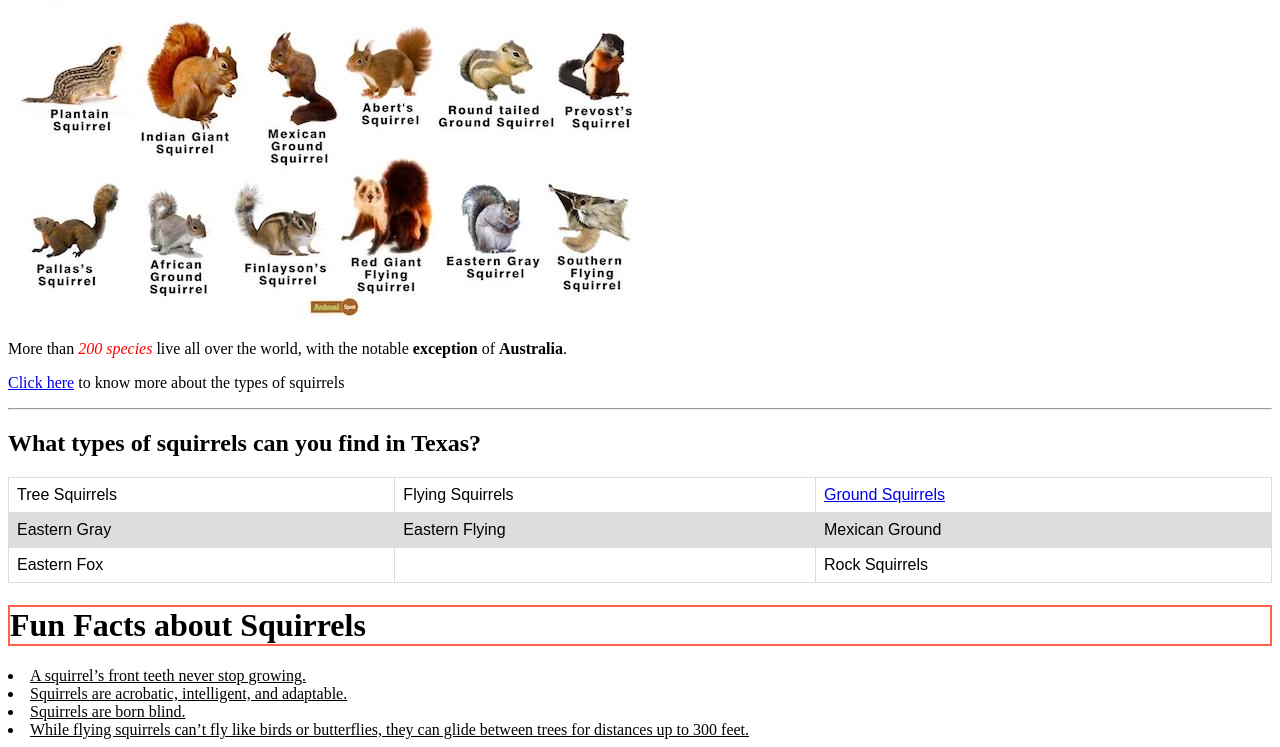
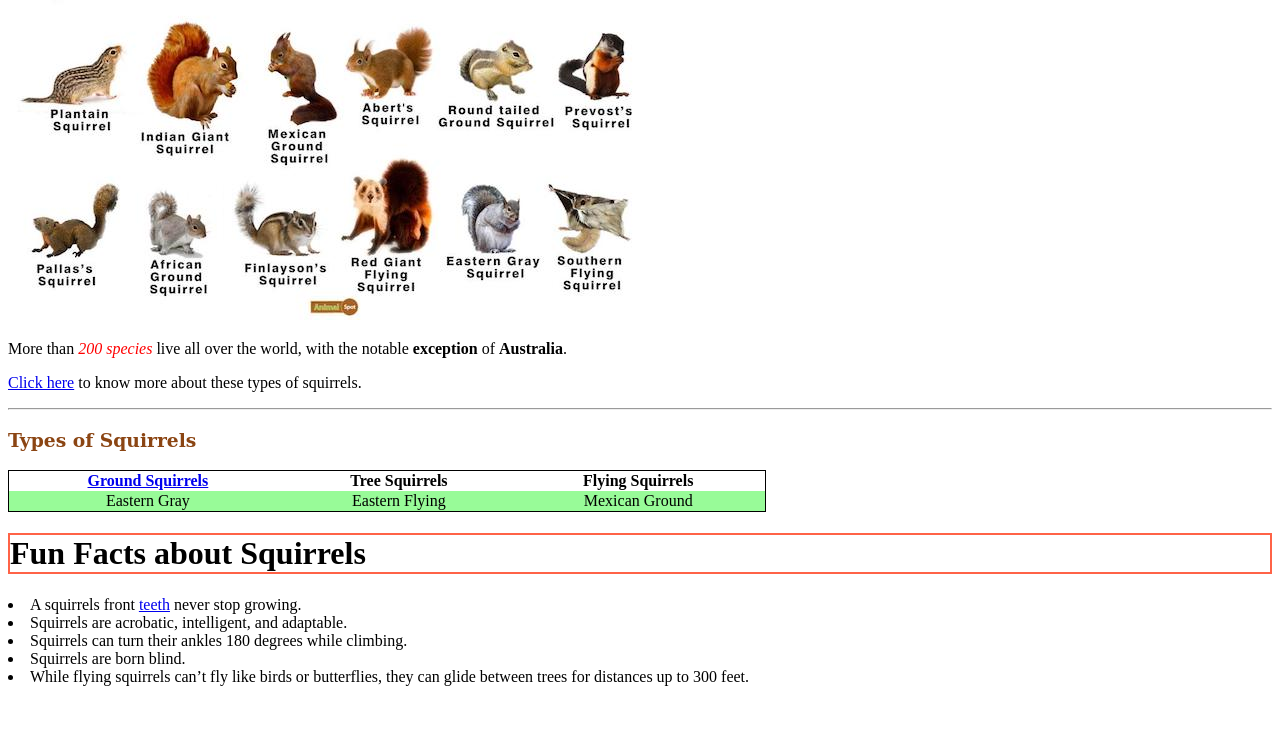
Before and after one commit to valeriadlfg/html2, a plain HTML site: page index.html in a window 1280 px wide. Shown: the part 2133-2880 px from the top of the page. After the commit the page ends 2827 px from the top, so only its background shows below. Drawn offline with Linux system fonts and the light colour scheme.

Commit message:
added script

```diff
--- a/index.html
+++ b/index.html
@@ -5,19 +5,22 @@
 <title>Squirrels</title>
 	<style>
 		table{
-			font-family: arial, sans-serif;
+			font-family: arial,;
   border-collapse: collapse;
 			width: 100%;}
 
-td, th {
-  border: 1px solid #dddddd;
-  text-align: left;
-  padding: 8px;
+ tr {
+  border: 10px solid #ddddd;
+  text-align: center;
+  padding: 2px;
 }
 
 tr:nth-child(even) {
-  background-color: #dddddd;
+  background-color:palegreen;
+
+
 }
+		#listnames{ font-family: Constantia, "Lucida Bright", "DejaVu Serif", Georgia, "serif"; color:saddlebrown}
 		i{
 			color:red;
 
@@ -29,6 +32,7 @@ tr:nth-child(even) {
 </head>
 
 <body>
+
 <h1 style="text-align:center;">Facts about Squirrels</h1>
 
 <img src="images/squirrel.jpg" width="640" height="512" alt=""/>
@@ -44,45 +48,35 @@ tr:nth-child(even) {
 	<h2>How many species of squirrels are there in the world?</h2>
 	<img src="images/squirreltypes.jpeg" width="640" height="560" alt=""/>
 	<p>More than <i title="squirrel species">200 species</i> live all over the world, with the notable <b>exception</b> of <b>Australia</b>.</p>
-	<p><a href="https://www.animalspot.net/squirrel">Click here</a> to know more about the types of squirrels</p>
+	<p><a href="https://www.animalspot.net/squirrel">Click here</a> to know more about these types of squirrels.</p>
 
 	<hr>
+<h3 id="listnames">Types of Squirrels</h3>
 
-<table>
-	<h2>What types of squirrels can you find in Texas?</h2>
+<table style="width:60%; border: thin solid; ">
 
-  <tbody>
-    <tr>
-      <td>Tree Squirrels</td>
-      <td>Flying Squirrels</td>
-      <td><a href="groundsquirrels.html">Ground Squirrels</a></td>
+	<tr align="left">
+		<th><a href="groundsquirrels.html">Ground Squirrels</a></th>
+		<th>Tree Squirrels</th>
+		<th>Flying Squirrels</th>
 		</tr>
+
 		<tr>
 			<td>Eastern Gray</td>
 			<td>Eastern Flying</td>
 			<td>Mexican Ground</td>
 		</tr>
-    <tr>
-      <td>Eastern Fox</td>
-      <td></td>
-      <td>Rock Squirrels</td>
-    </tr>
-  </tbody>
+
 	</table>
 
-	<h1  style="border:2px solid Tomato;" id="listNames">Fun Facts about Squirrels</h1>
+	<h1  style="border:2px solid Tomato;">Fun Facts about Squirrels</h1>
 
-	<u>
-		<li>A squirrel’s front teeth never stop growing. </li>
+
+		<li>A squirrels front <a href="https://www.treehugger.com/thmb/br9i5bDagqzKiiUldGXDpd-vbAk=/750x0/filters:no_upscale():max_bytes(150000):strip_icc():format(webp)/__opt__aboutcom__coeus__resources__content_migration__mnn__images__2017__06__squirrel-teeth-ead81d1a6c8b4b93bd06cc934074f6c7.jpg">teeth</a> never stop growing. </li>
 		<li>Squirrels are acrobatic, intelligent, and adaptable. </li>
+<li id="facts"></li>
 		<li>Squirrels are born blind.</li>
 		<li>While flying squirrels can’t fly like birds or butterflies, they can glide between trees for distances up to 300 feet.</li>
-
-	</u>
-
-
-
-
 
 
 
@@ -93,4 +87,7 @@ tr:nth-child(even) {
 
 
 </body>
+	<script>
+	document.getElementById("facts").innerHTML = "Squirrels can turn their ankles 180 degrees while climbing.";
+	</script>
 </html>
```
Lines whose indentation alone changed are shown as unchanged.
